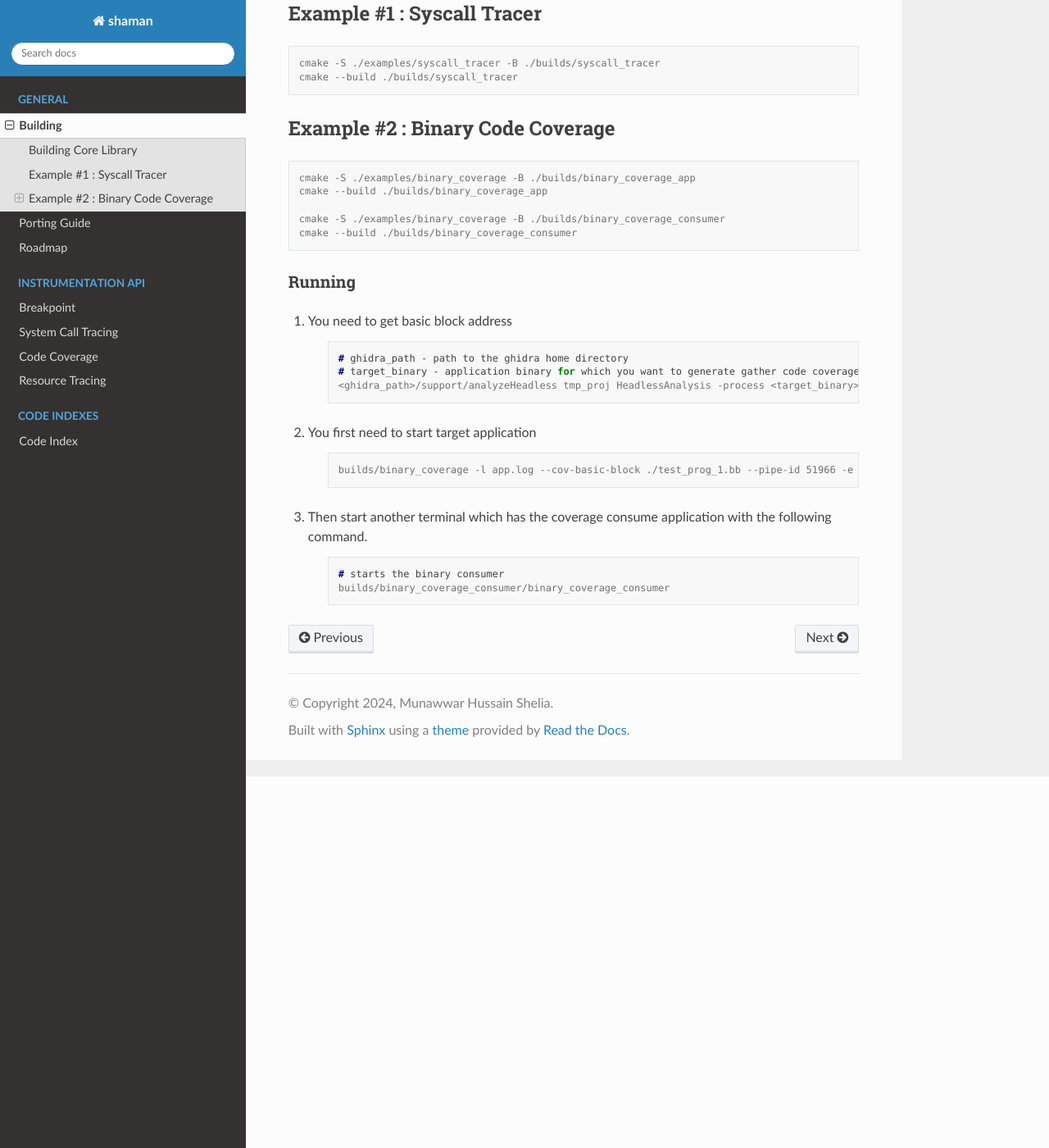
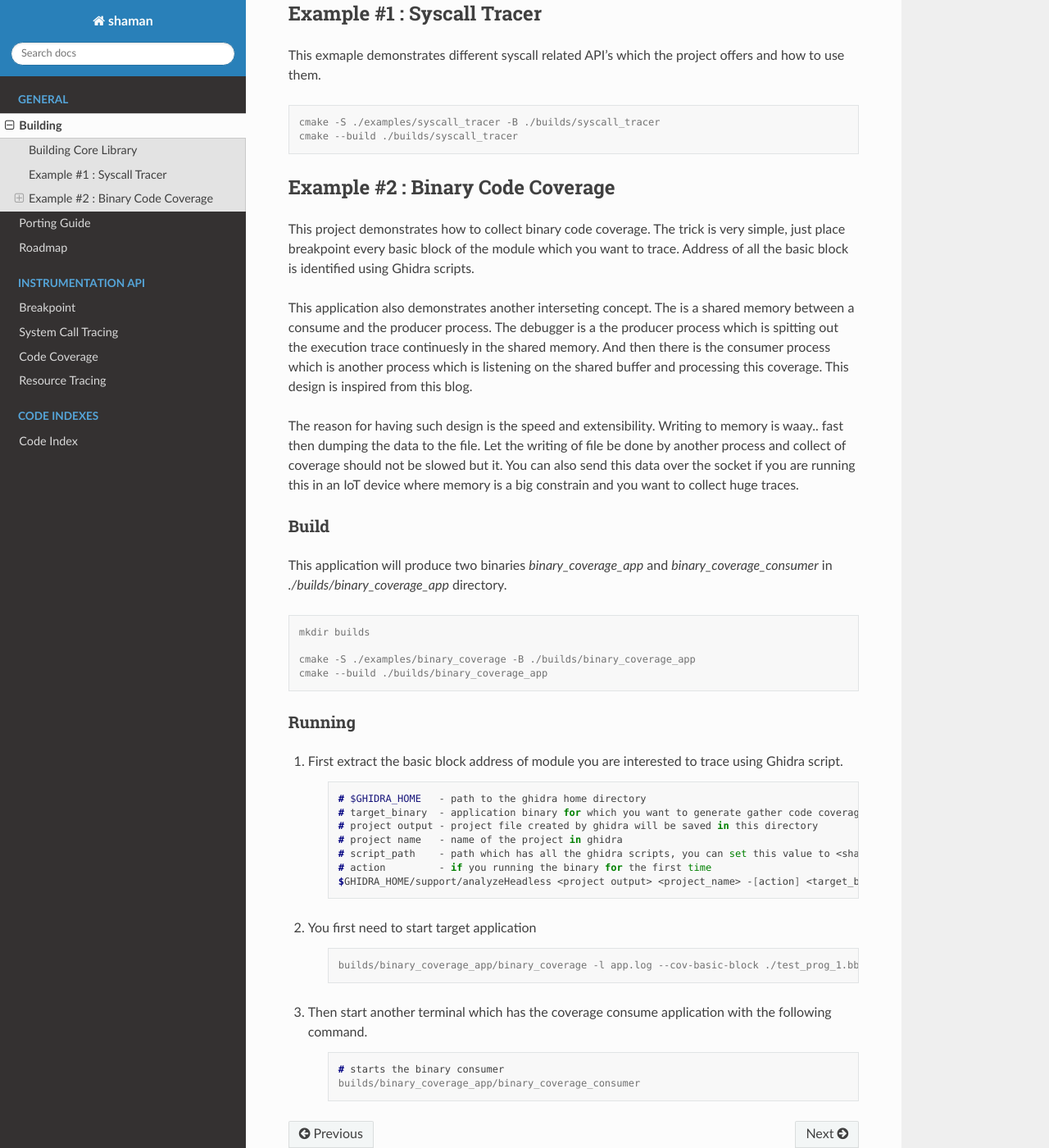
Before and after one commit to ShamanDBI/shaman-core, a Sphinx documentation site: the page built from docs/source/building.rst, in a window 1280 px wide and 1400 px high, scrolled down 453 px. Shown: the whole window at 82% size. Built offline with Sphinx 7.4.7 and the Read the Docs theme 3.1.0, drawn with Linux system fonts in a browser that asks for light colours; pages that are not in the unit, such as notebooks, are missing from menus.

Commit message:
improved documentation and build issues

```diff
--- a/docs/source/building.rst
+++ b/docs/source/building.rst
@@ -16,49 +16,65 @@ Building Core Library
     cmake --build ./builds/build_lib
     cmake --install ./builds/build_lib --prefix ./builds/shaman_lib
 
+.. _example_systrace:
 
 Example #1 : Syscall Tracer
 ===========================
+
+This exmaple demonstrates different syscall related API's which the project offers and how to use them.
 
 .. code-block:: console
 
     cmake -S ./examples/syscall_tracer -B ./builds/syscall_tracer
     cmake --build ./builds/syscall_tracer
 
+.. _example_code_cov:
 
 Example #2 : Binary Code Coverage
 =================================
 
+This project demonstrates how to collect binary code coverage. The trick is very simple, just place breakpoint every basic block of the module which you want to trace. Address of all the basic block is identified using Ghidra scripts.
+
+This application also demonstrates another interseting concept. The is a shared memory between a consume and the producer process. The debugger is a the producer process which is spitting out the execution trace continuesly in the shared memory. And then there is the consumer process which is another process which is listening on the shared buffer and processing this coverage. This design is inspired from this blog.
+
+The reason for having such design is the speed and extensibility. Writing to memory is waay.. fast then dumping the data to the file. Let the writing of file be done by another process and collect of coverage should not be slowed but it. You can also send this data over the socket if you are running this in an IoT device where memory is a big constrain and you want to collect huge traces.
+
+Build
+-----
+
+This application will produce two binaries *binary_coverage_app* and *binary_coverage_consumer* in *./builds/binary_coverage_app* directory.
 
 .. code-block:: console
+
+    mkdir builds
 
     cmake -S ./examples/binary_coverage -B ./builds/binary_coverage_app
     cmake --build ./builds/binary_coverage_app
 
-    cmake -S ./examples/binary_coverage -B ./builds/binary_coverage_consumer
-    cmake --build ./builds/binary_coverage_consumer
-
-
 Running
 -------
 
-#. You need to get basic block address
+#. First extract the basic block address of module you are interested to trace using Ghidra script.
 
     .. code-block:: console
 
-        # ghidra_path - path to the ghidra home directory
-        # target_binary - application binary for which you want to generate gather code coverage.
-        <ghidra_path>/support/analyzeHeadless tmp_proj HeadlessAnalysis -process <target_binary> -scriptPath /home/hussain/ghidra_scripts/ -postscript export_basic_block.py
-
+        # $GHIDRA_HOME   - path to the ghidra home directory
+        # target_binary  - application binary for which you want to generate gather code coverage
+        # project output - project file created by ghidra will be saved in this directory
+        # project name   - name of the project in ghidra
+        # script_path    - path which has all the ghidra scripts, you can set this value to <shaman_dir>/script
+        # action         - if you running the binary for the first time
+        $GHIDRA_HOME/support/analyzeHeadless <project output> <project_name> -[action] <target_binary> -scriptPath <script_path> -postscript ghidra_bb_expoter.py
 
 #. You first need to start target application
 
     .. code-block:: console
 
-        builds/binary_coverage -l app.log --cov-basic-block ./test_prog_1.bb --pipe-id 51966 -e ./test_target/bin/test_target 1
+        builds/binary_coverage_app/binary_coverage -l app.log --cov-basic-block ./test_prog_1.bb --pipe-id 51966 -e ./test_target/bin/test_target 1
+
 #. Then start another terminal which has the coverage consume application with the following command.
 
     .. code-block:: console
 
         # starts the binary consumer
-        builds/binary_coverage_consumer/binary_coverage_consumer
+        builds/binary_coverage_app/binary_coverage_consumer
--- a/docs/source/code_coverage.rst
+++ b/docs/source/code_coverage.rst
@@ -68,8 +68,8 @@ Advantages
 Limitations
 -----------
 
-1. Coverage report as not very accurate.
-2. This technique is limited by the instrumentation tool is avaliable for the platform for ceamp
+#. Coverage report as not very accurate.
+#. This technique is limited by the instrumentation tool is avaliable for the platform for ceamp
 
 When to Use it?
 ===============
```
Also changed, not shown: README.md (+1 -1 lines), 3 other files.
